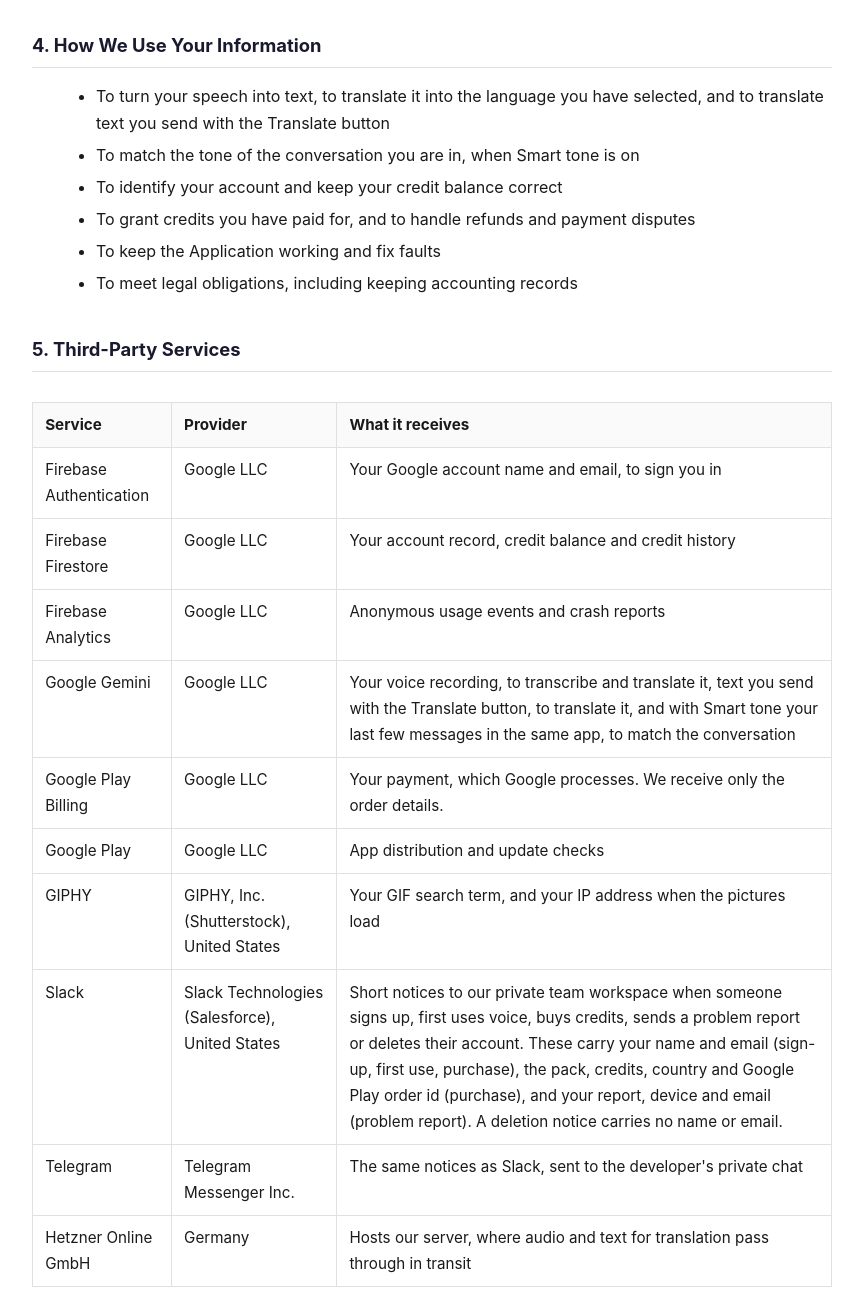
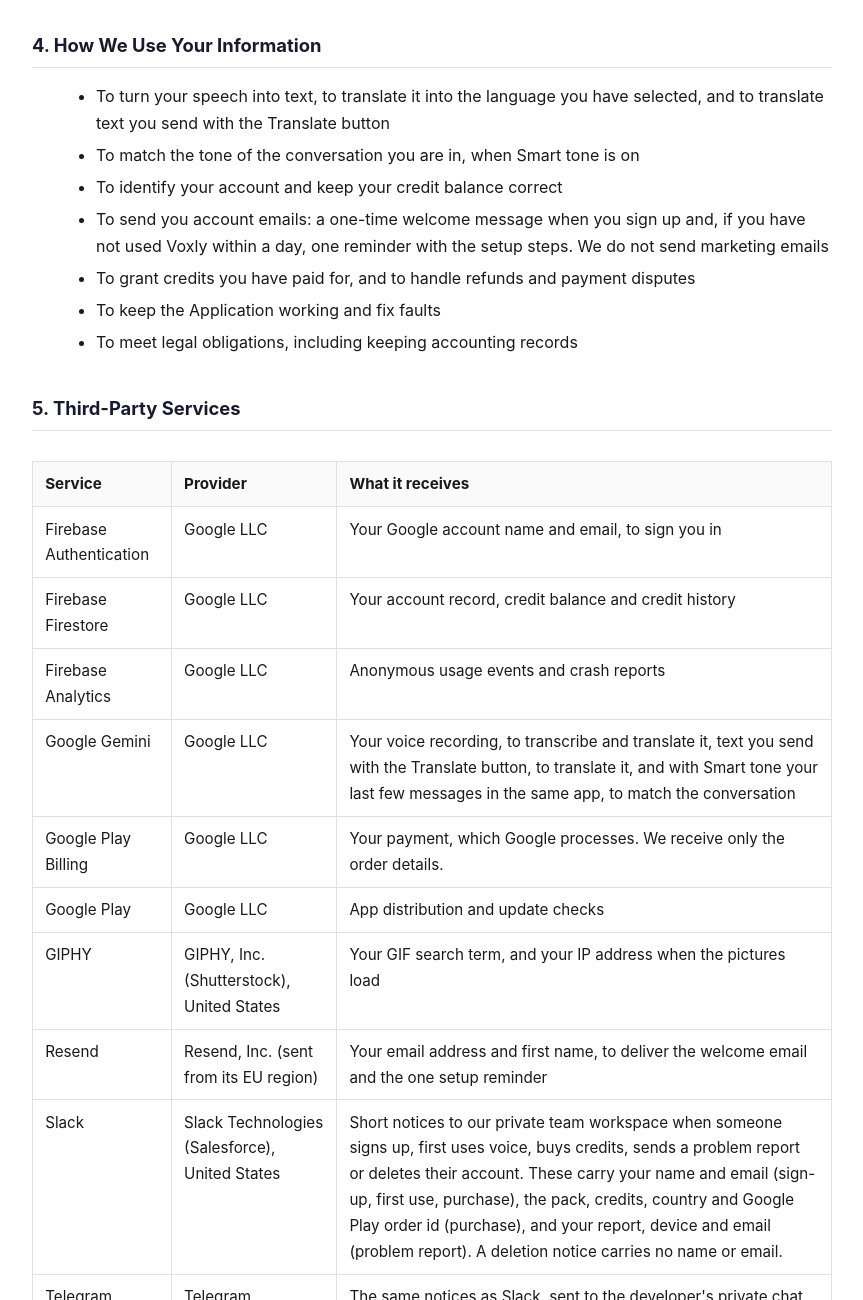
Before and after one commit to SarunSaji31/voxly-privacy-policy, a plain HTML site: page index.html in a window 1280 px wide. Shown: the part 3891-5191 px from the top of the page, without its empty margins (208-1071 px from the left). Drawn offline with Linux system fonts and the light colour scheme.

Commit message:
docs: account emails (welcome + one setup reminder) and Resend in the policy
Co-Authored-By: Claude Opus 5.5 <noreply@anthropic.com>
Claude-Session: https://claude.ai/code/session_01T2tcA6zUjLKyNh7WBnfRqd

```diff
--- a/index.html
+++ b/index.html
@@ -98,6 +98,7 @@
   <li>To turn your speech into text, to translate it into the language you have selected, and to translate text you send with the Translate button</li>
   <li>To match the tone of the conversation you are in, when Smart tone is on</li>
   <li>To identify your account and keep your credit balance correct</li>
+  <li>To send you account emails: a one-time welcome message when you sign up and, if you have not used Voxly within a day, one reminder with the setup steps. We do not send marketing emails</li>
   <li>To grant credits you have paid for, and to handle refunds and payment disputes</li>
   <li>To keep the Application working and fix faults</li>
   <li>To meet legal obligations, including keeping accounting records</li>
@@ -114,6 +115,7 @@
   <tr><td>Google Play Billing</td><td>Google LLC</td><td>Your payment, which Google processes. We receive only the order details.</td></tr>
   <tr><td>Google Play</td><td>Google LLC</td><td>App distribution and update checks</td></tr>
   <tr><td>GIPHY</td><td>GIPHY, Inc. (Shutterstock), United States</td><td>Your GIF search term, and your IP address when the pictures load</td></tr>
+  <tr><td>Resend</td><td>Resend, Inc. (sent from its EU region)</td><td>Your email address and first name, to deliver the welcome email and the one setup reminder</td></tr>
   <tr><td>Slack</td><td>Slack Technologies (Salesforce), United States</td><td>Short notices to our private team workspace when someone signs up, first uses voice, buys credits, sends a problem report or deletes their account. These carry your name and email (sign-up, first use, purchase), the pack, credits, country and Google Play order id (purchase), and your report, device and email (problem report). A deletion notice carries no name or email.</td></tr>
   <tr><td>Telegram</td><td>Telegram Messenger Inc.</td><td>The same notices as Slack, sent to the developer&#39;s private chat</td></tr>
   <tr><td>Hetzner Online GmbH</td><td>Germany</td><td>Hosts our server, where audio and text for translation pass through in transit</td></tr>
```
